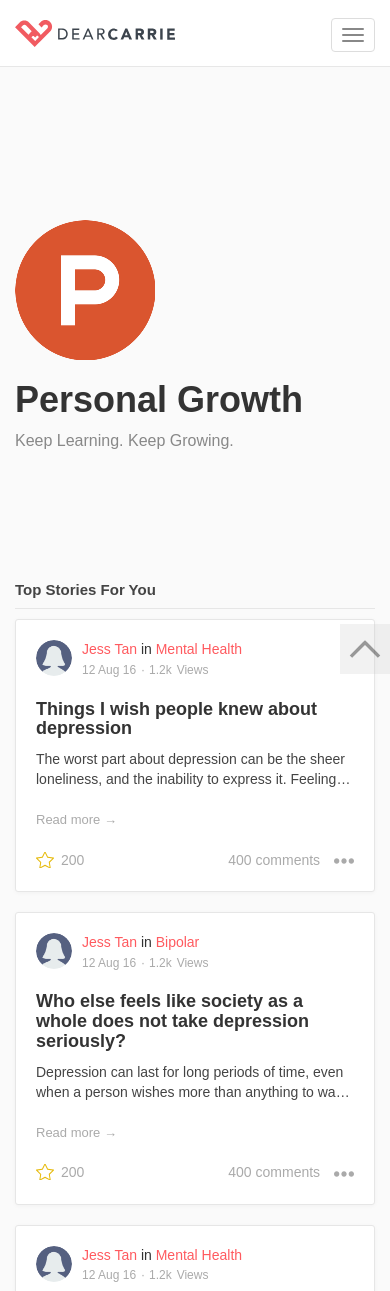
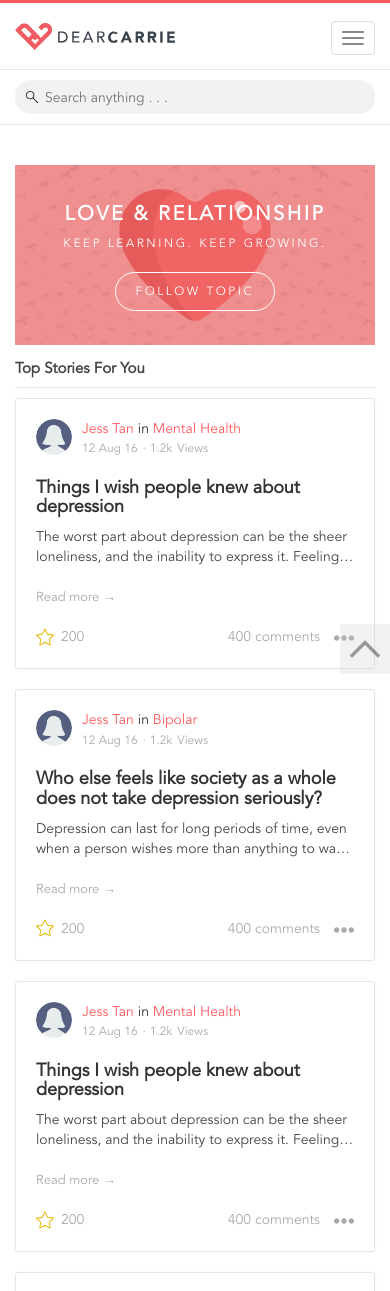
Before and after one commit to jessdesigntan/dearcarrie, a PHP site: page /topicDetails in a window 390 px wide. Shown: the top 1291 px of the page. Run offline with PHP 8.4, Linux system fonts and the light colour scheme; some libraries are stand-ins or nearby versions; some web fonts are replaced.

Commit message:
new logo and topic page revamp

```diff
--- a/controllers/templates.php
+++ b/controllers/templates.php
@@ -12,6 +12,8 @@
     <meta http-equiv="X-UA-Compatible" content="IE=edge">
     <meta name="viewport" content="width=device-width, initial-scale=1">
     <title><?=$title;?></title>
+    <link rel="shortcut icon" href="images/favicon.ico" type="image/x-icon">
+    <link rel="icon" href="images/favicon.ico" type="image/x-icon">
 
     <!-- Bootstrap -->
     <link href="css/bootstrap.min.css" rel="stylesheet">
@@ -95,6 +97,12 @@
 
       </div><!-- /.navbar-collapse -->
     </div><!-- /.container-fluid -->
+
+    <div class="mobile-search-bar show-mobile">
+        <form action="search">
+            <input type="text" class="nav-search" placeholder="Search anything . . .">
+        </form>
+    </div><!--/.mobile-search-bar -->
   </nav>
 <?php
   loginModal();
@@ -390,7 +398,7 @@
       </div>
     </div>
   </div>
-  <script>$('.mains-sidebar').affix({offset: {top: 10}});</script>
+  <script>$('.mains-sidebar').affix({offset: {top: 50}});</script>
 <?php
 }
 
@@ -401,7 +409,7 @@
   </div>
   <a href="#" class="active">Posts<span class="badge">1.2k</span></a>
   <a href="#">Topics<span class="badge">6</span></a>
-  <script>staticBar('.filter-sidebar','10');</script>
+  <script>staticBar('.filter-sidebar','30');</script>
 <?php
 }
 
--- a/css/style.css
+++ b/css/style.css
@@ -18,6 +18,10 @@
   17. font styles
   18. topic header
   19. dual-hero
+  20. borderless
+  21. user-header
+  22. mobile-search-bar
+  23. featured-topic
 */
 
 /*=============================
@@ -34,15 +38,19 @@
 }
 
 body {
-  background-color: var(--light-bg);
-  /*font-family: "Helvetica Neue", Helvetica, Arial, sans-serif;*/
+  background-color: white;
   font-family: Avenir, Arial, sans-serif;
-  )
 }
 
 body > .page-container {
-    padding: 120px 15px 0;
-    min-height: 700px;
+  padding: 120px 15px 0;
+  min-height: 700px;
+}
+
+@media only screen and (max-width: 767px) {
+  body > .page-container {
+    padding-top: 150px;
+  }
 }
 
 .page-container {
@@ -132,6 +140,7 @@
 .navbar-default {
   background: white;
   border-radius: 0;
+  border-top: 3px solid var(--primary-color);
 
   display: table;
   width: 100%;
@@ -455,13 +464,13 @@
 
 .filter-sidebar.affix-top {
   position: static;
-  width:130px;
+  width: 130px;
 }
 
 .filter-sidebar.affix {
   position: fixed;
-  top:70px;
-  width:130px;
+  top: 90px;
+  width: 130px;
 }
 
 .filter-sidebar > a {
@@ -478,13 +487,13 @@
 
 .main-sidebar.affix-top {
   position: static;
-  width:250px;
+  width: 250px;
 }
 
 .main-sidebar.affix {
   position: fixed;
-  top:70px;
-  width:250px;
+  top: 90px;
+  width: 250px;
 }
 
 @media only screen and (max-width: 767px) {
@@ -677,6 +686,24 @@
   color: white;
 }
 
+.white-line-btn {
+  border-radius: 30px;
+  background-color: transparent;
+  border: 1px solid #fff;
+  color: #fff;
+  padding: 10px 20px;
+  transition: all 0.3s ease 0s;
+  font-weight: 300;
+  min-width: 100px;
+  display: inline-block;
+}
+
+.white-line-btn:hover {
+  background-color: #fff;
+  color: var(--primary-color);
+  text-decoration: none;
+}
+
 /*=============================
     14. modal overwrites
 ===============================*/
@@ -738,7 +765,7 @@
 ===============================*/
 @font-face {
   font-family: Avenir;
-  src: url(../fonts/Avenir.ttc);
+  src: url(../fonts/avenir.otf);
 }
 
 h1, h2 ,h3 , h4 {
@@ -746,11 +773,21 @@
   font-weight: bold;
 }
 
-h4.hero-center {
+
+h3.hero-center, h4.hero-center {
   text-align: center;
   text-transform: uppercase;
-  letter-spacing: 1px;
+  letter-spacing: 2px;
 }
+
+h3.hero-center::after {
+  display: block;
+  width: 50px;
+  border-bottom: 2px solid black;
+  content: '';
+  margin: 20px auto 30px auto;
+}
+
 
 h4.hero-center::after {
   display: block;
@@ -784,15 +821,49 @@
     18. topic header
 ===============================*/
 .topic-header {
-  display: table;
-  padding: 100px 0;
-  width: 100%;
-  margin-bottom: 10px;
+  text-align: center;
+  position: relative;
+  margin-top: 15px;
+  margin-bottom: 15px;
+  border-radius: 3px;
+  transition: all 0.3s ease 0s;
 }
 
-.topic-header > div {
-  display: table-cell;
-  vertical-align: middle;
+.topic-header > div > .text {
+  position: absolute;
+  top: 34%;
+  left: 0;
+  right: 0;
+  bottom: 0;
+  color: #fff;
+  font-weight: 900;
+  text-transform: uppercase;
+  letter-spacing: 2.5px;
+}
+
+
+@media only screen and (max-width: 650px) {
+  .topic-header > div > .text {
+    top: 20%;
+  }
+}
+
+@media only screen and (max-width: 500px) {
+  .topic-header > div > .text {
+    top: 10%;
+  }
+
+  .topic-header > div > .text > h1 {
+    font-size: 20px;
+  }
+
+  .topic-header .lead {
+    font-size: 12px;
+  }
+
+  .topic-header .white-line-btn {
+    font-size: 12px;
+  }
 }
 
 /*=============================
@@ -881,3 +952,60 @@
   content: '\00B7';
   margin-left: 5px;
 }
+
+/*=============================
+    22. mobile-search-bar
+===============================*/
+.mobile-search-bar {
+  border-top: var(--light-border) 1px solid;
+}
+
+.mobile-search-bar > * {
+  padding: 10px 15px;
+}
+
+.mobile-search-bar .nav-search {
+  width: 100%;
+}
+
+/*=============================
+    23. featured-topics
+===============================*/
+.featured-topics {
+  text-align: center;
+  position: relative;
+  margin-top: 15px;
+  margin-bottom: 15px;
+  border-radius: 3px;
+  transition: all 0.3s ease 0s;
+}
+
+.featured-topics > a > .text {
+  position: absolute;
+  top: 34%;
+  left: 0;
+  right: 0;
+  bottom: 0;
+  color: #fff;
+  font-weight: 900;
+  text-transform: uppercase;
+  letter-spacing: 2.5px;
+}
+
+.featured-topics > a > img {
+  border-radius: 8px;
+}
+
+@media only screen and (max-width: 767px) {
+  .featured-topics > a > .text {
+    top: 30%;
+  }
+
+  .featured-topics h3 {
+    font-size: 20px;
+  }
+}
+
+.featured-topics:hover{
+  opacity: 0.8;
+}
--- a/topicDetails.php
+++ b/topicDetails.php
@@ -11,9 +11,12 @@
     <div class="page-container wow fadeInUp">
       <div class="topic-header">
         <div>
-          <img src="images/topic-img.png">
-          <h1>Personal Growth</h1>
-          <p class="lead medium-text">Keep Learning. Keep Growing.</p>
+          <img src="images/love.jpg" class="img-responsive">
+          <div class="text">
+              <h1>Love & Relationship</h1>
+              <p class="lead">Keep Learning. Keep Growing.</p>
+              <a class="white-line-btn">Follow Topic</a>
+          </div>
         </div>
       </div>
 
```
Also changed, not shown: topic.php (+38 -1 lines), fonts/avenir.otf (added), images/favicon.ico (added), images/love.jpg (added).
